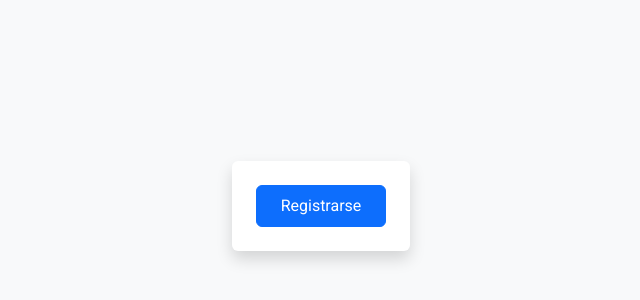
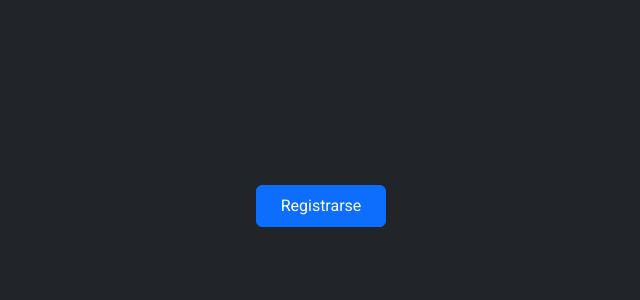
Before and after one commit to JenniArabel/EjercicioPrevioEvaluacion2, an Angular app in the folder user-manager/: page /login in a window 1280 px wide. Shown: the part 194-494 px from the top of the page, without its empty margins (319-959 px from the left). Built offline with nearby package versions, Linux system fonts and the light colour scheme.

Commit message:
Cambie modo claro a modo oscuro y eliminé algunos estilos de bootstrap

```diff
--- a/user-manager/src/app/pages/login/login.component.html
+++ b/user-manager/src/app/pages/login/login.component.html
@@ -1,7 +1,7 @@
-<div class="min-vh-100 d-flex justify-content-center align-items-center bg-light">
+<div class="min-vh-100 d-flex justify-content-center align-items-center bg-dark">
   <!-- Si no estamos en la ruta de registro, mostramos el botón -->
   @if (!isRegisterRoute) {
-  <div class="text-center p-4 bg-white rounded shadow">
+  <div class="">
     <button (click)="navigateToRegister()" class="btn btn-primary px-4 py-2"> Registrarse </button>
   </div>
   }
@@ -15,13 +15,8 @@ min-vh-100: altura mínima del 100% de la ventana
 d-flex: display flex
 justify-content-center: centra horizontalmente
 align-items-center: centra verticalmente
-bg-light: fondo claro
+bg-dark: fondo oscuro
 
-text-center: centra el texto
-p-4: padding de 4 unidades
-bg-white: fondo blanco
-rounded: bordes redondeados
-shadow: sombra para dar efecto de elevación
 
 btn btn-primary: estilos para el botón primario
 px-4: padding horizontal de 4 unidades
```
